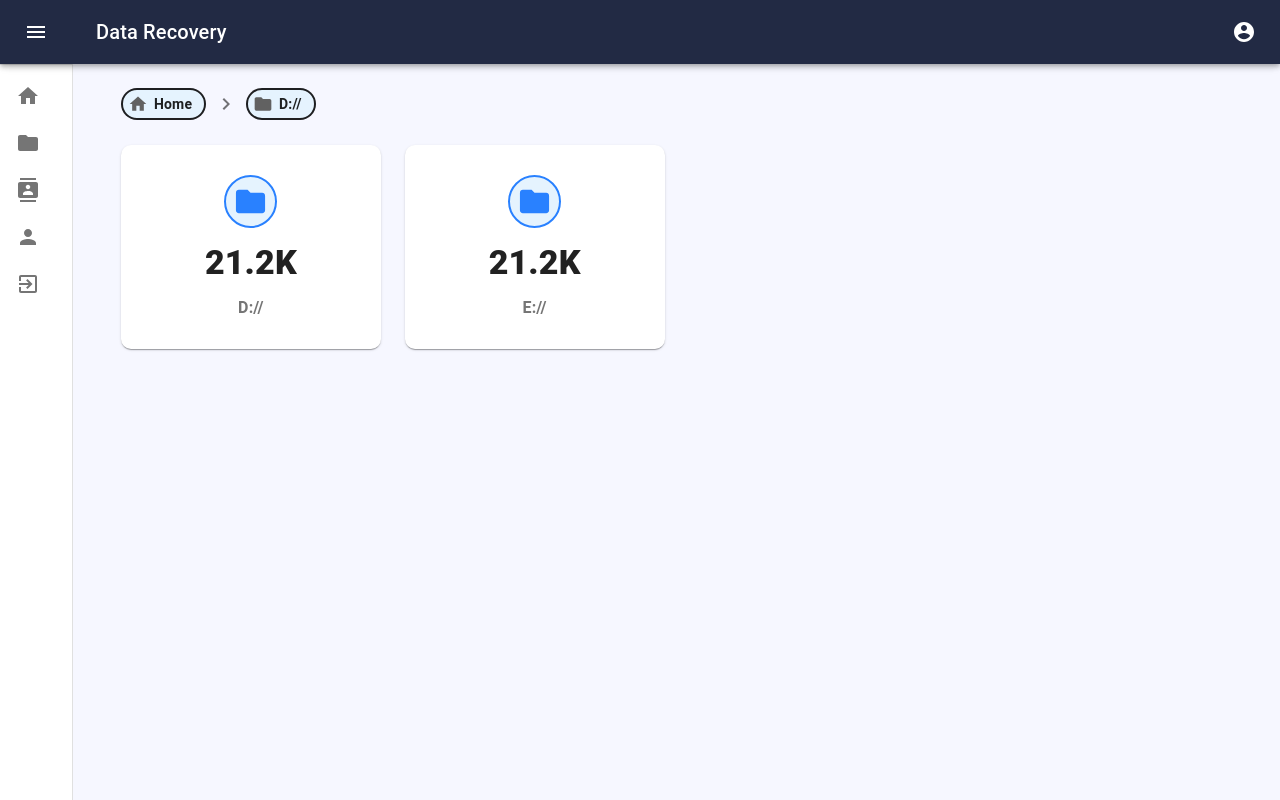
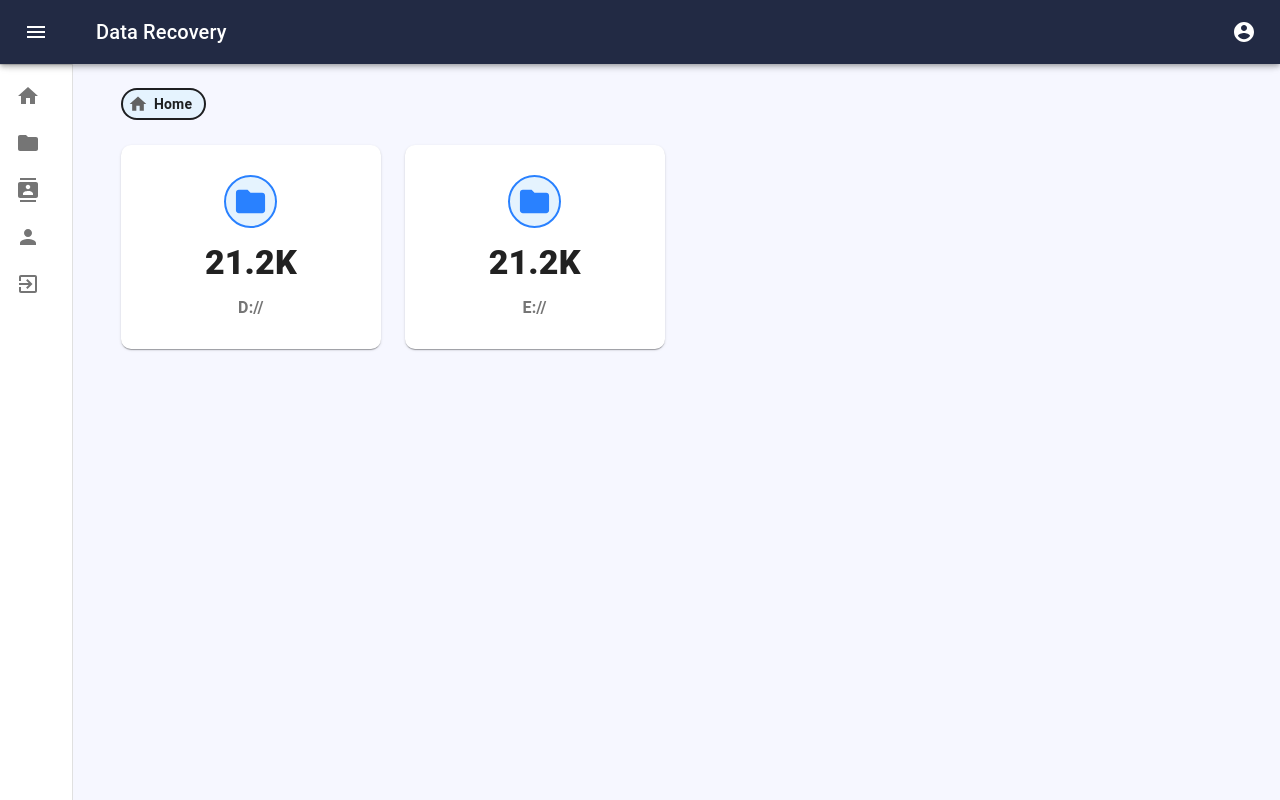
Before and after one commit to sanket238/Data_Recovery_snapshot, a React (Create React App) app: page / in a window 1280 px wide. Both pictures are taken after typing "name@example.com", "Sample123" into the empty fields and a click on the button "SIGN IN". Built offline with nearby package versions, Linux system fonts and the light colour scheme.

Commit message:
Dynamic breadcrumb

```diff
--- a/src/components/ui/BreadCrumb/BreadCrumb.jsx
+++ b/src/components/ui/BreadCrumb/BreadCrumb.jsx
@@ -10,19 +10,14 @@ const StyledBreadcrumb = withStyles((theme) => ({
     fontSize: 14,
     fontWeight: 700,
     border: "2px solid",
-    "&:active": {
+    "&:hover": {
       boxShadow: theme.shadows[1],
       backgroundColor: emphasize(theme.palette.grey[300], 0.12),
     },
   },
 }))(Chip);
 
-function handleClick(event) {
-  event.preventDefault();
-  console.info("You clicked a breadcrumb.");
-}
-
-export default function BreadCrumb() {
+export default function BreadCrumb(props) {
   return (
     <Breadcrumbs separator={<NavigateNext />} aria-label="breadcrumb">
       <StyledBreadcrumb
@@ -30,15 +25,19 @@ export default function BreadCrumb() {
         href="#"
         label="Home"
         icon={<HomeIcon fontSize="small" />}
-        onClick={handleClick}
+        onClick={() => props.handleClick(0)}
       />
-      <StyledBreadcrumb
-        component="a"
-        href="#"
-        label="D://"
-        icon={<Folder fontSize="small" />}
-        onClick={handleClick}
-      />
+      {props.data.map((item, index) => {
+        return (
+          <StyledBreadcrumb
+            key={index}
+            component="a"
+            label={item}
+            icon={<Folder fontSize="small" />}
+            onClick={() => props.handleClick(index + 1)}
+          />
+        );
+      })}
     </Breadcrumbs>
   );
 }
```
